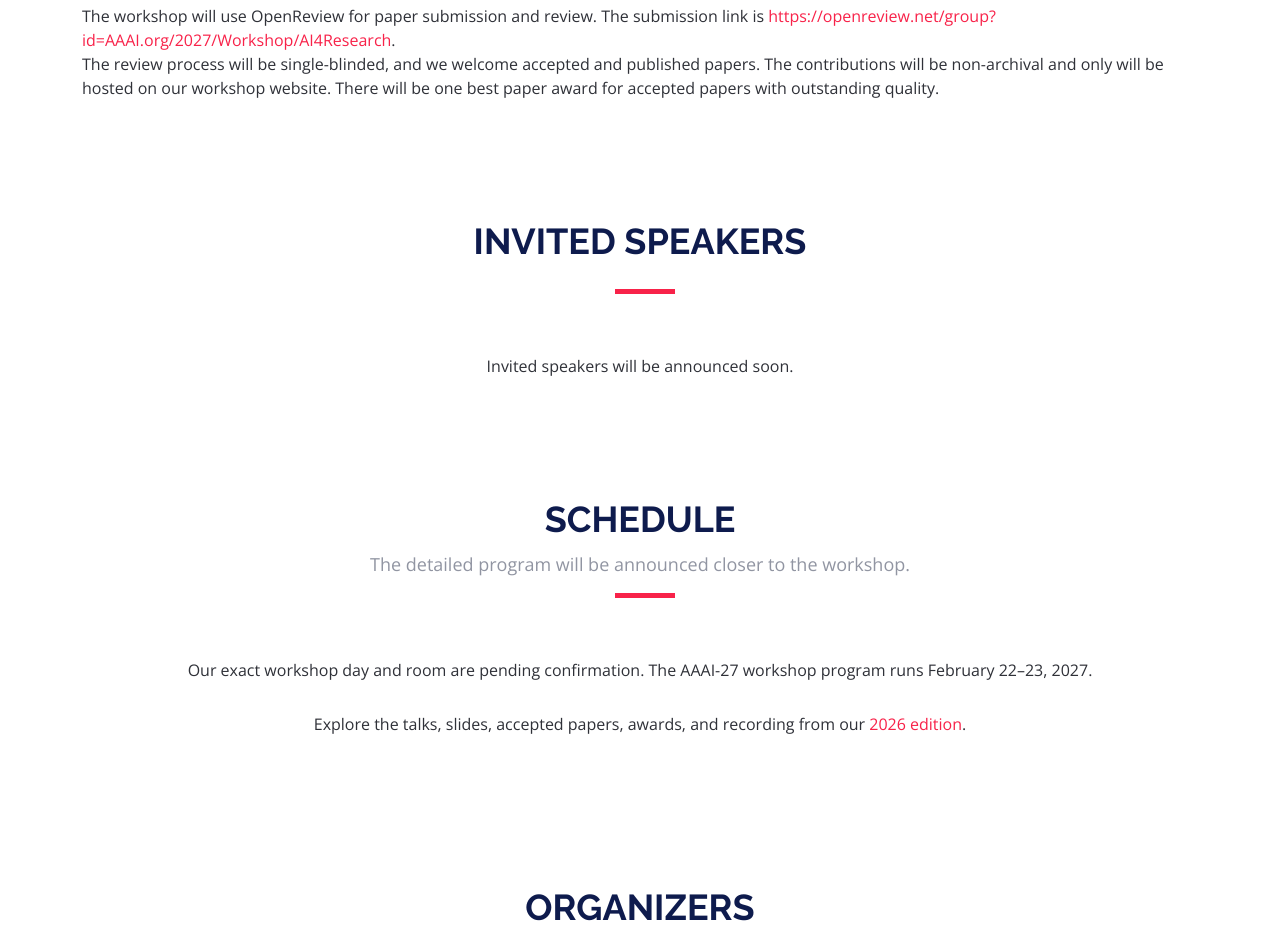
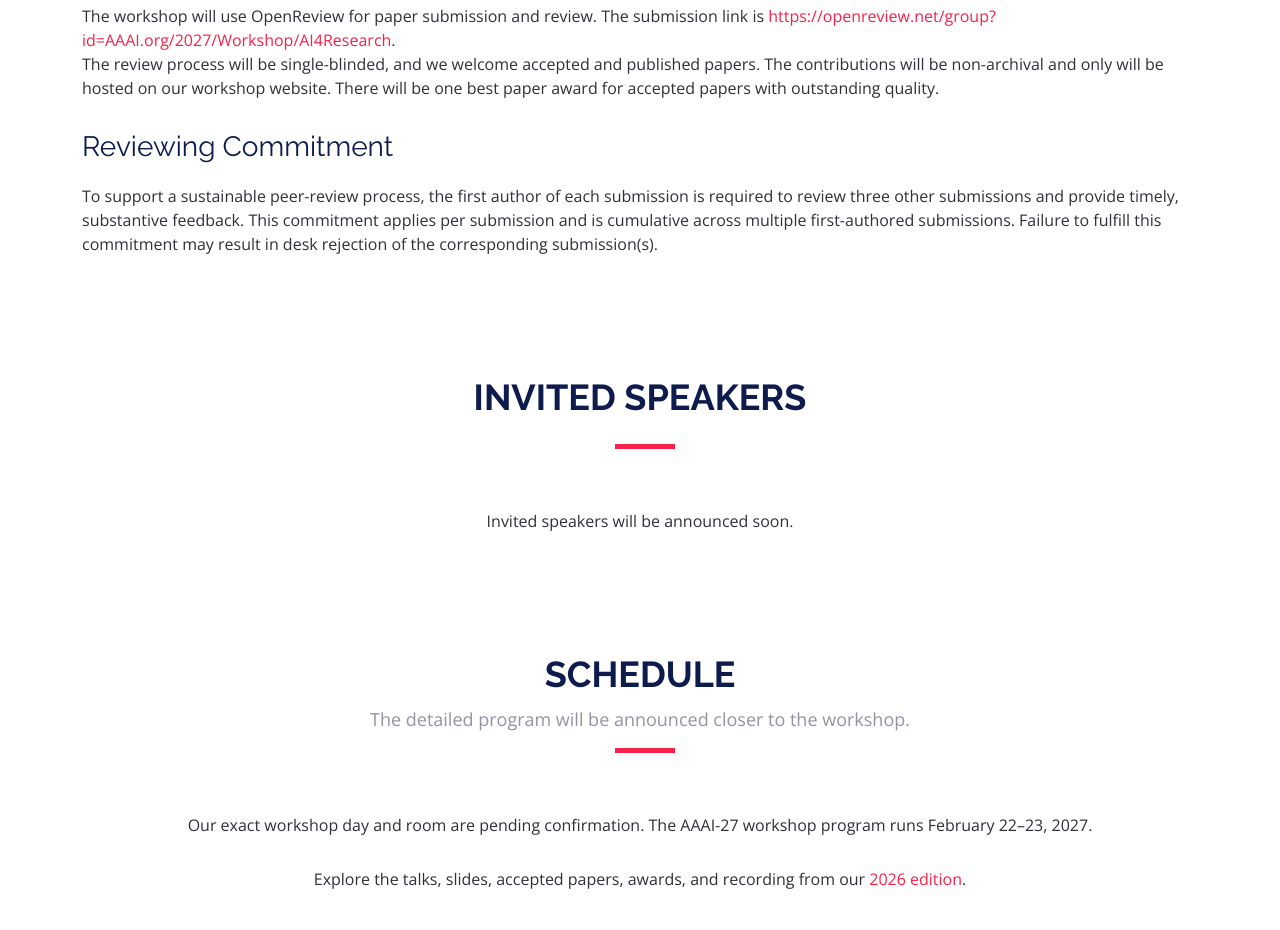
Before and after one commit to ai4research-workshop/ai4research-workshop.github.io, a plain HTML site: page index.html in a window 1280 px wide. Shown: the part 3060-3990 px from the top of the page. Drawn offline with nearby package versions, Linux system fonts and the light colour scheme.

Commit message:
Add author reviewing commitment to 2027 call for papers

```diff
--- a/index.html
+++ b/index.html
@@ -323,6 +323,10 @@
           The workshop will use OpenReview for paper submission and review. The submission link is <a href="https://openreview.net/group?id=AAAI.org/2027/Workshop/AI4Research">https://openreview.net/group?id=AAAI.org/2027/Workshop/AI4Research</a>.
           <br>The review process will be single-blinded, and we welcome accepted and published papers. The contributions will be non-archival and only will be hosted on our workshop website. There will be one best paper award for accepted papers with outstanding quality.
         </p>
+        <h3>Reviewing Commitment</h3>
+        <p>
+          To support a sustainable peer-review process, the first author of each submission is required to review three other submissions and provide timely, substantive feedback. This commitment applies per submission and is cumulative across multiple first-authored submissions. Failure to fulfill this commitment may result in desk rejection of the corresponding submission(s).
+        </p>
       </div>
     </section>
 
```
